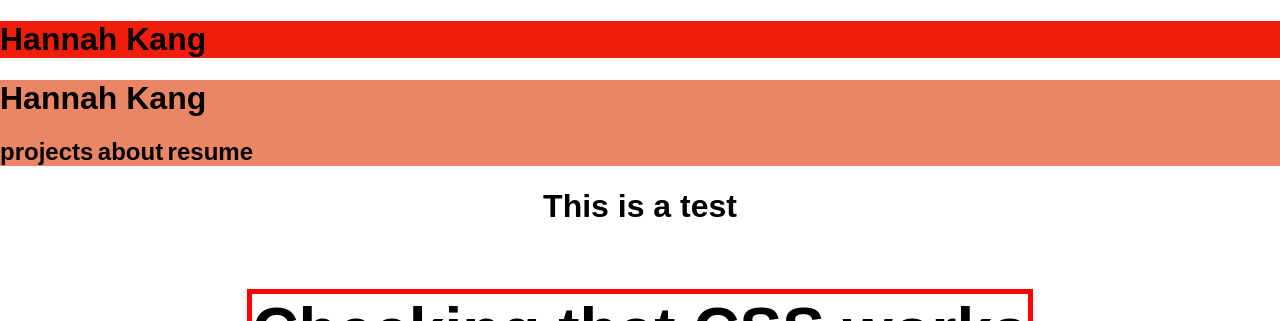
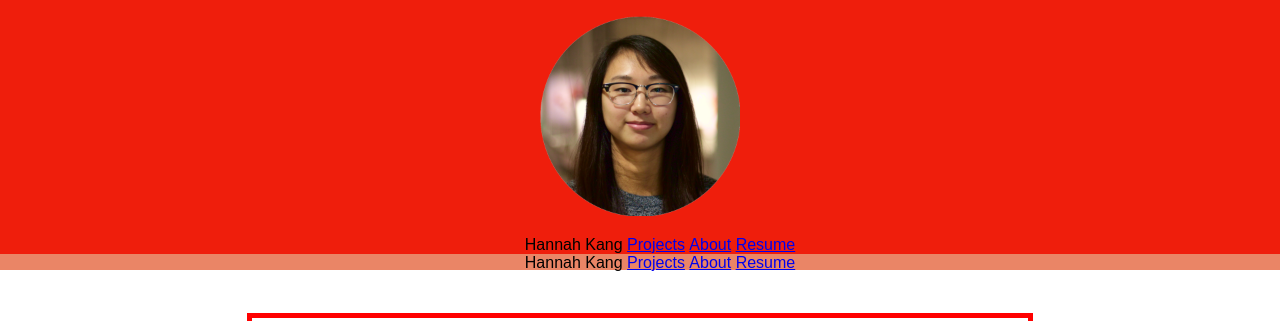
Before and after one commit to hankangbok/hkang-portfolio, a React (Create React App) app: page / in a window 1280 px wide. Shown: the top 321 px of the page. Built offline with nearby package versions, Linux system fonts and the light colour scheme.

Commit message:
Continuing to work on adding react components for subpages, and adding image/links

```diff
--- a/public/index.html
+++ b/public/index.html
@@ -26,14 +26,21 @@
     <div id="flex-container">
       <header>
         <div class="header-large">
-          <h1>Hannah Kang</h1>
+          <img src="calmbOK.png" id="headshot" /> <br>
+          <ul>
+            <li>Hannah Kang</li>
+            <li><a href="#">Projects</a></li>
+            <li><a href="#">About</a></li>
+            <li><a href="#">Resume</a></li>
+          </ul>
         </div>
         <div class="header-minimized">
-          <h1>Hannah Kang</h1>
-          <!-- On the right, navigation links -->
-          <h2>projects</h2>
-          <h2>about</h2>
-          <h2>resume</h2>
+          <ul>
+            <li>Hannah Kang</li>
+            <li><a href="#">Projects</a></li>
+            <li><a href="#">About</a></li>
+            <li><a href="#">Resume</a></li>
+          </ul>
         </div>
       </header>
 
--- /dev/null
+++ b/src/AboutPage.js
@@ -0,0 +1,20 @@
+import React from 'react';
+
+export class AboutPage extends React.Component {
+  render() {
+    return (
+    <div className="container">
+      <h1>About Me</h1>
+      <p>I am....someone</p>
+      <p>Not just Anyone</p>
+      <p>Not No one</p>
+      <h2>Technologies Used:</h2>
+      <ul>
+        <li>PYTHON</li>
+        <li>HTML</li>
+        <li>JAVASCRIPT</li>
+      </ul>
+    </div>
+    );
+  }
+}
--- /dev/null
+++ b/src/ResumePage.js
@@ -0,0 +1,12 @@
+import React from 'react';
+
+export class ResumePage extends React.Component {
+  render() {
+    return(
+      <div className="container">
+        <h1> HERE IS MY RESUME</h1>
+        <h2>Click the link to see the pdf in Google Drive</h2>
+      </div>
+    );
+  }
+}
--- a/src/index.js
+++ b/src/index.js
@@ -2,19 +2,17 @@ import React from 'react';
 import ReactDOM from 'react-dom';
 import './index.css';
 import './main.css';
-import App from './App';
+// import App from './App';
 import * as serviceWorker from './serviceWorker';
-
-ReactDOM.render(<App />, document.getElementById('root'));
-
-
+import { AboutPage } from './AboutPage';
+import { ResumePage } from './ResumePage';
 
 // Each projects description should include:
 // Description, technologies used, a deployment link button, a source link button
 class ProjectDescription extends React.Component {
   render() {
     return (
-      <div class="project-desc">
+      <div className="project-desc">
         <h1> Project Description here</h1>
         <h2>Technologies used</h2>
         <a> view source</a>
@@ -27,7 +25,7 @@ class ProjectDescription extends React.Component {
 class ProjectCard extends React.Component {
   render() {
     return (
-      <div class="project-card">
+      <div className="project-card">
         <img src="#" alt="Project screenshot will go here" />
         <ProjectDescription />
       </div>
@@ -39,7 +37,6 @@ class Base extends React.Component {
   render() {
     return (
       <div id="base">
-        <h1>This is a test</h1>
         <h1 id="the-css-test">Checking that CSS works</h1>
         <ProjectCard />
         <ProjectCard />
@@ -50,7 +47,21 @@ class Base extends React.Component {
   }
 }
 
-ReactDOM.render(<Base />, document.getElementById('root'));
+class PageContainer extends React.Component {
+  render() {
+    return (
+      <div>
+        <Base />
+        <AboutPage />
+        <ResumePage />
+
+      </div>
+    );
+
+  }
+}
+ReactDOM.render(<PageContainer />, document.getElementById('root'));
+// ReactDOM.render(<Base />, document.getElementById('root'));
 // If you want your app to work offline and load faster, you can change
 // unregister() to register() below. Note this comes with some pitfalls.
 // Learn more about service workers: http://bit.ly/CRA-PWA
--- a/src/main.css
+++ b/src/main.css
@@ -8,18 +8,26 @@ h2 {
   display: inline;
 }
 
-ul li{
+ul, li{
   display:inline;
 }
 header {
   width: 100%;
 }
+
+#headshot {
+  height: 200px;
+  width:200px;
+  padding:1em;
+}
 .header-large {
   /* display:inline; */
   background: rgb(239,30,12);
+  height:14;
 }
 .header-minimized {
   background: rgba(221, 52, 0, 0.6);
+  height:1em;
 }
 
 footer {
@@ -41,6 +49,7 @@ footer {
   justify-content: center;
   flex-wrap:wrap;
   align-items: center;
+  text-align: center;
 }
 #base {
   display: flex;
@@ -50,6 +59,9 @@ footer {
   text-align: center;
 }
 
+.container {
+  border: 2px red solid;
+}
 
 .project-card {
   border: 2px blue solid;
```
Also changed, not shown: public/calmbOK.png (added), src/img/calmbok.png (added).
